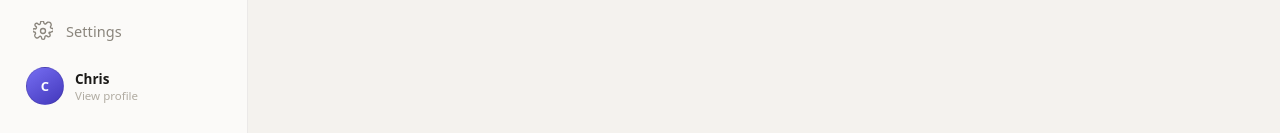
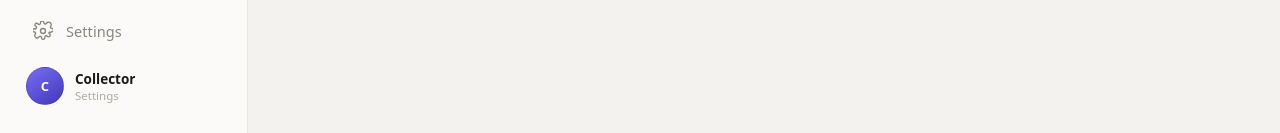
Before and after one commit to MadsenDev/hodd, a React (Vite) app: page / in a window 1280 px wide. Shown: the part 667-800 px from the top of the page. Built offline with nearby package versions, Linux system fonts and the light colour scheme.

Commit message:
Show real user name in sidebar; clicking avatar navigates to Settings
https://claude.ai/code/session_017AYHhgbqtoZNLNnEpvWj81

```diff
--- a/src/App.tsx
+++ b/src/App.tsx
@@ -429,7 +429,7 @@ export default function App() {
 
   return (
     <div className="app">
-      <Sidebar active={activeNav} onNav={navTo} />
+      <Sidebar active={activeNav} onNav={navTo} user={user.data} onSettings={() => navTo("settings")} />
       <MobileTopBar onAdd={() => setAddOpen(true)} />
       <div className="main" ref={scrollRef} style={{ height: "100vh", overflowY: "auto" }}>
         <div className="canvas">
--- a/src/components.tsx
+++ b/src/components.tsx
@@ -203,7 +203,9 @@ export function FluidCover({ item, ghost = false, onClick = undefined, glyph = t
 
 // ── Navigation ────────────────────────────────────────────────────────────────
 
-export function Sidebar({ active, onNav }) {
+export function Sidebar({ active, onNav, user, onSettings }) {
+  const nm = (user && user.name) ? user.name : "Collector";
+  const initial = nm.trim()[0]?.toUpperCase() || "C";
   const items = [
     ["home", "Home", I.home],
     ["collections", "Collections", I.grid],
@@ -233,11 +235,11 @@ export function Sidebar({ active, onNav }) {
       <div className="nav-item" onClick={() => onNav("settings")}>
         <I.settings size={20} stroke={1.6} /><span>Settings</span>
       </div>
-      <div className="user">
-        <div className="avatar avatar-initials" aria-label="Chris">C</div>
+      <div className="user" style={{ cursor: "pointer" }} onClick={onSettings}>
+        <div className="avatar avatar-initials" aria-label={nm}>{initial}</div>
         <div className="meta">
-          <div className="nm">Chris</div>
-          <div className="sub">View profile</div>
+          <div className="nm">{nm}</div>
+          <div className="sub">Settings</div>
         </div>
       </div>
     </aside>
```
